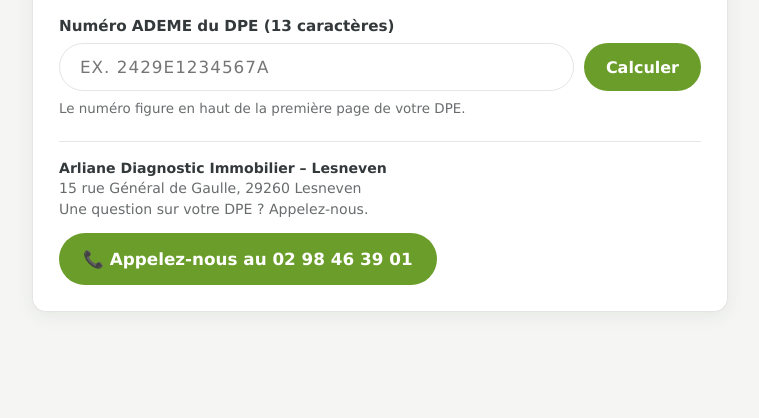
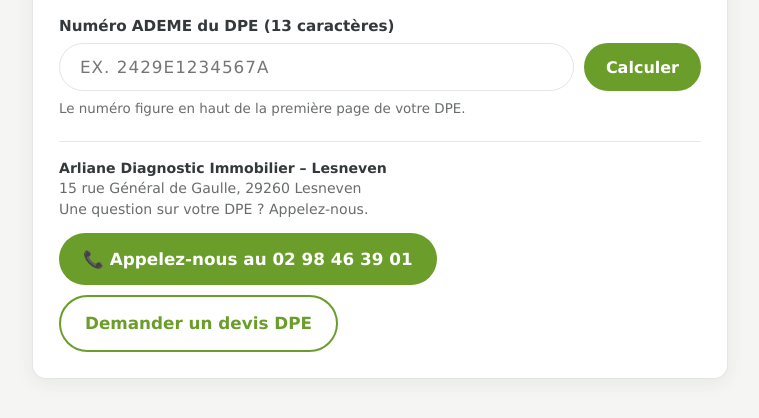
Before and after one commit to formadiag29/arliane-lesneven, a plain HTML site: page index.html in a window 1280 px wide. Shown: the part 254-672 px from the top of the page, without its empty margins (260-1019 px from the left). Drawn offline with Linux system fonts and the light colour scheme.

Commit message:
Add files via upload

```diff
--- a/index.html
+++ b/index.html
@@ -29,6 +29,8 @@ max-width:720px;margin:24px auto;padding:0 12px;line-height:1.45;box-sizing:bord
 #dpe2027 .pied strong{color:var(--texte)}
 #dpe2027 .pied a{color:var(--accent);text-decoration:none;font-weight:600}
 #dpe2027 .pied a.cta{color:#fff;margin-top:0;font-size:1.05rem;padding:14px 24px;white-space:nowrap}
+#dpe2027 .pied .actions{display:flex;gap:10px;flex-wrap:wrap}
+#dpe2027 .pied a.devis{background:#fff;color:var(--accent);border:2px solid var(--accent)}
 #dpe2027 h2{margin:0 0 6px;font-size:1.45rem;line-height:1.2}
 #dpe2027 .intro{margin:0 0 18px;color:var(--gris);font-size:.97rem}
 #dpe2027 label{display:block;font-weight:600;margin-bottom:6px;font-size:.95rem}
@@ -88,7 +90,7 @@ onerror="this.outerHTML='<span class=&quot;marque&quot;>Arliane Diagnostic Immob
 <div><strong>Arliane Diagnostic Immobilier – Lesneven</strong><br>
 15 rue Général de Gaulle, 29260 Lesneven<br>
 Une question sur votre DPE ? Appelez-nous.</div>
-<a class="cta" href="tel:+33298463901">📞 Appelez-nous au 02 98 46 39 01</a>
+<div class="actions"><a class="cta" href="tel:+33298463901">📞 Appelez-nous au 02 98 46 39 01</a><a class="cta devis" href="https://diagnostic-immobilier-arliane.fr/diagnostiqueur/agence-de-brest/#caldera_form_1">Demander un devis DPE</a></div>
 </div>
 </div>
 <script>
```
